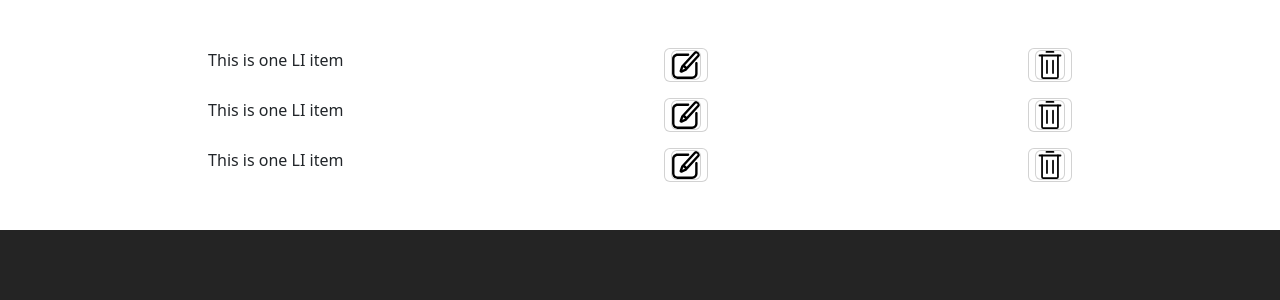
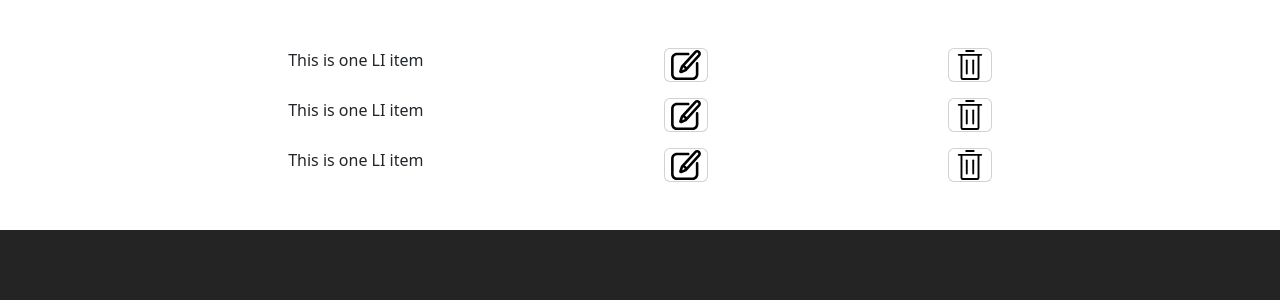
Before and after one commit to denis-sab/ToDo-React, a React (Vite) app: page / in a window 1280 px wide. Shown: the top 300 px of the page. Built offline with nearby package versions, Linux system fonts and the light colour scheme.

Commit message:
updated Todo cmpnt

```diff
--- a/src/components/Todo.jsx
+++ b/src/components/Todo.jsx
@@ -1,10 +1,10 @@
 import './Todo.css'
 
 function Todo() {
-    return <div className='m-3 d-flex justify-content-around'>
+    return <div className='m-3 d-flex justify-content-evenly'>
         <li className='list-group-item'>This is one LI item</li>
-        <button className='rounded card'><img className='iconssize rounded card' src="src\assets\edit.svg" alt="editbtn" /></button>
-        <button className='rounded card'><img className='iconssize rounded card' src="src/assets/bin.svg" alt="deletebtn" /></button>
+        <button className='rounded card'><img className='iconssize' src="src\assets\edit.svg" alt="editbtn" /></button>
+        <button className='rounded card'><img className='iconssize' src="src/assets/bin.svg" alt="deletebtn" /></button>
     </div>
 }
 
```
